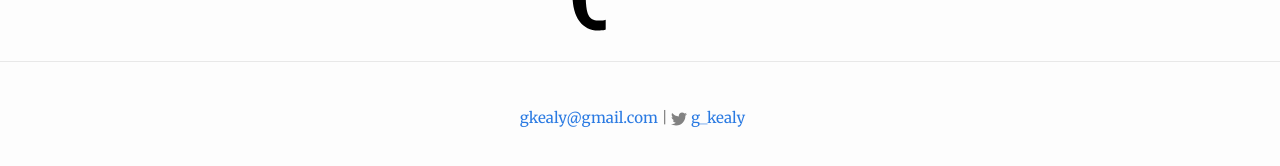
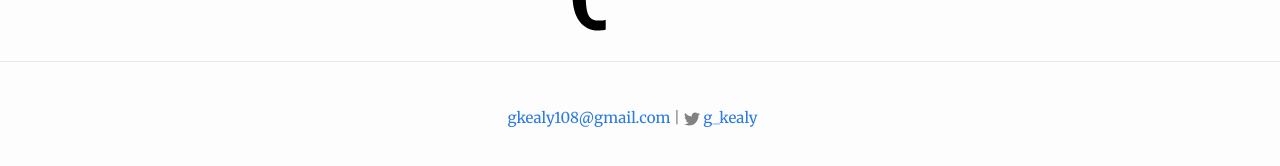
Before and after one commit to gkealy/gkealy.github.io, a Jekyll site: the page built from index.html, in a window 1280 px wide. Shown: the part 251-417 px from the top of the page. Built offline with Jekyll 4.4.1, drawn with Linux system fonts in a browser that asks for light colours.

Commit message:
Update _config.yml

```diff
--- a/_config.yml
+++ b/_config.yml
@@ -1,11 +1,11 @@
 # Site settings
 title: GJKealy
-email: gkealy@gmail.com
+email: gkealy108@gmail.com
 description: > # this means to ignore newlines until "baseurl:"
 baseurl: "" # the subpath of your site, e.g. /blog/
 url: "https://gkealy.com" # the base hostname & protocol for your site
 twitter_username: g_kealy
-github_username:
+github_username: gkealy
 
 # Build settings
 markdown: kramdown
```
